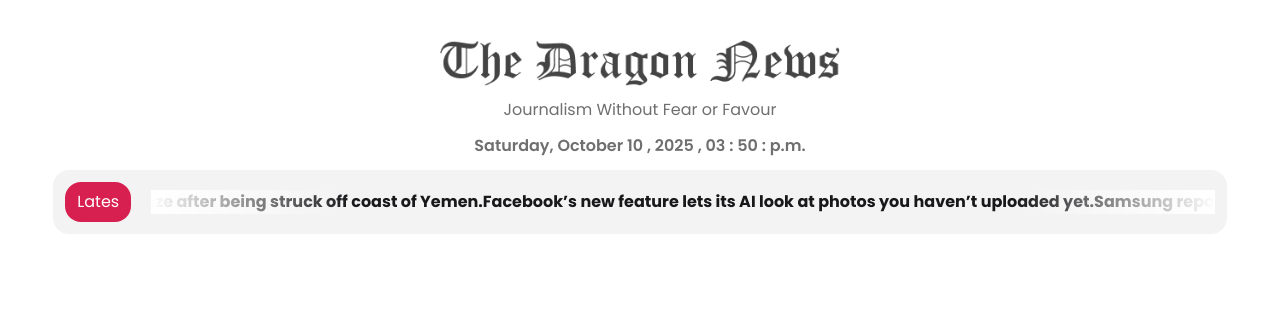
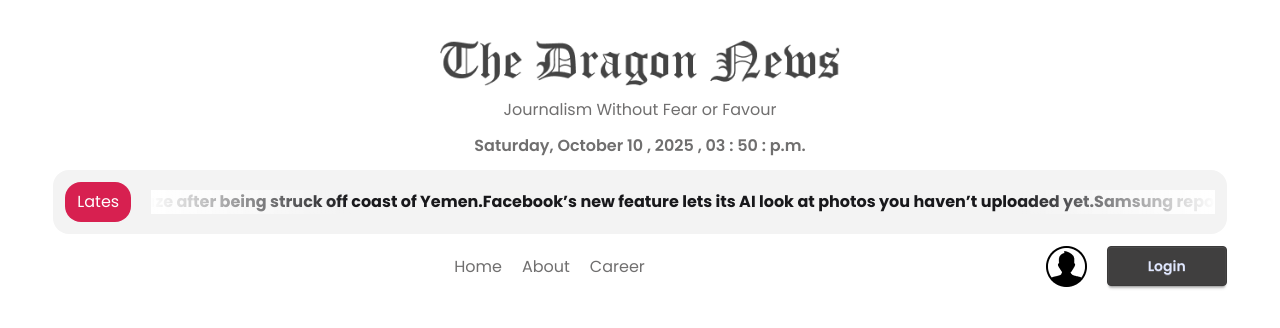
Before and after one commit to ArmanMirDeV/Dragon-News, a React (Vite) app: page / in a window 1280 px wide. Shown: the top 328 px of the page. Built offline with nearby package versions, Linux system fonts and the light colour scheme.

Commit message:
Navbar designed

```diff
--- a/src/Layouts/HomeLayout.jsx
+++ b/src/Layouts/HomeLayout.jsx
@@ -1,15 +1,19 @@
-import React from 'react';
-import { Outlet } from 'react-router';
-import Header from '../components/Header';
-import LatestNews from '../components/LatestNews';
+import React from "react";
+import { Outlet } from "react-router";
+import Header from "../components/Header";
+import LatestNews from "../components/LatestNews";
+import Navbar from "../components/Navbar";
 
 const HomeLayout = () => {
   return (
     <div>
       <Header />
-            <section className='w-11/12 mx-auto my-3 '>
+      <section className="w-11/12 mx-auto my-3 ">
         <LatestNews />
       </section>
+      <nav className="w-11/12 mx-auto my-3 ">
+        <Navbar />
+      </nav>
       <main></main>
       <section className="left_nav"></section>
       <section className="main">
--- /dev/null
+++ b/src/components/Navbar.jsx
@@ -0,0 +1,22 @@
+import React from 'react';
+import { NavLink } from 'react-router';
+import user from "../assets/user.png"
+
+const Navbar = () => {
+    return (
+        <div className='flex justify-between items-center' >
+            <div className='' ></div>
+            <div className='nav flex gap-5 text-accent' >
+                <NavLink to='/' > Home </NavLink>
+                <NavLink to='/about' > About </NavLink>
+                <NavLink to='/career' > Career </NavLink>
+            </div>
+            <div className="login-btn flex gap-5">
+                <img src={user} alt="user image" />
+                <button className='btn btn-primary px-10' >  Login </button>
+            </div>
+        </div>
+    );
+};
+
+export default Navbar;
```
Lines whose indentation alone changed are shown as unchanged.
